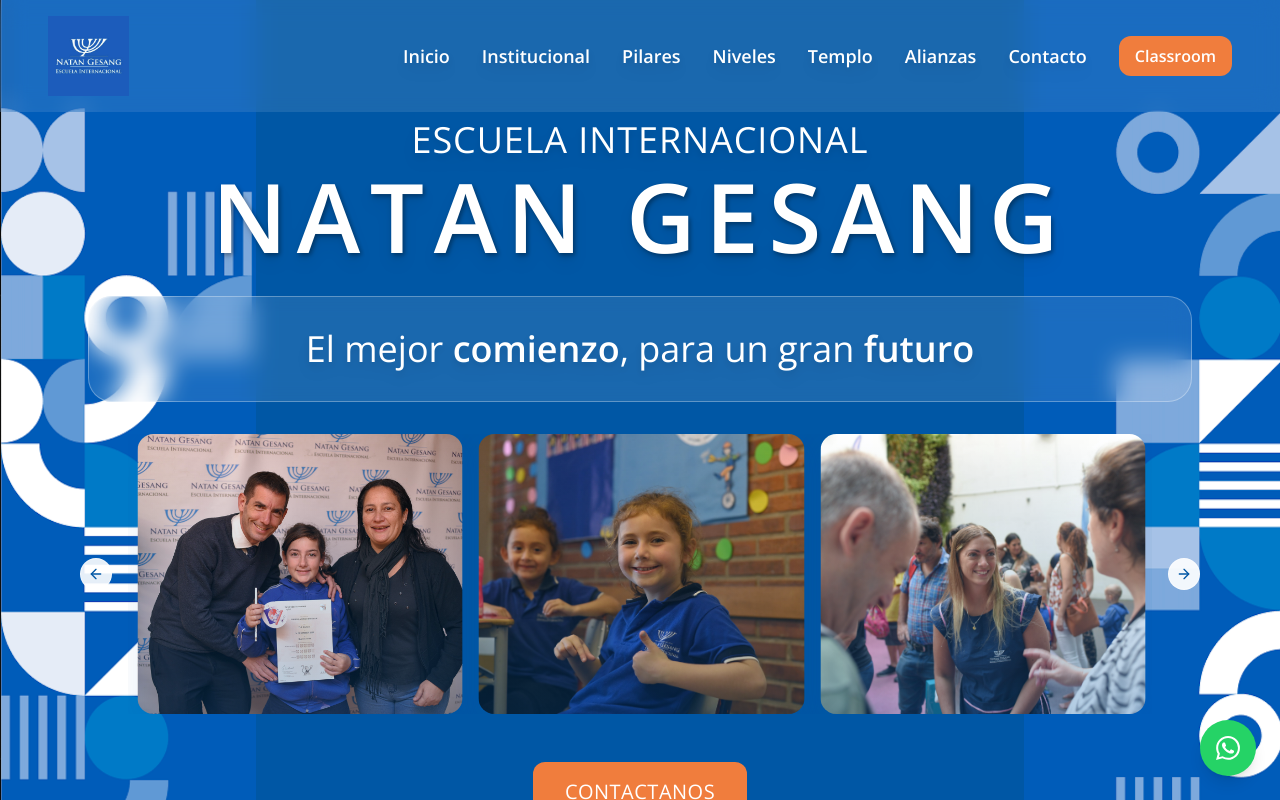
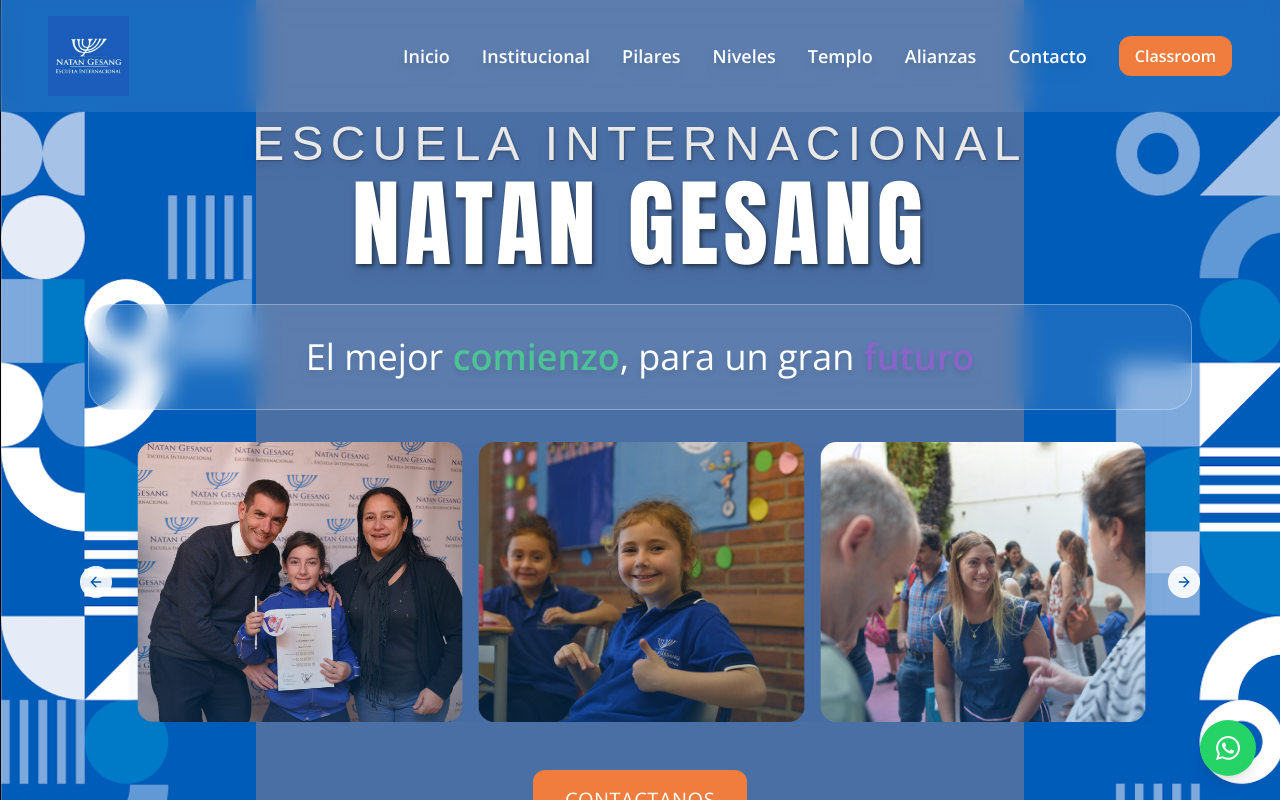
Before and after one commit to natangesang/natan-gesang-web, a React (Vite) app: page / in a window 1280 px wide. Shown: the top 800 px of the page. Built offline with nearby package versions, Linux system fonts and the light colour scheme.

Commit message:
Fix: Hero background and text styles
Unified the Hero background color with the frames, updated "ESCUELA INTERNACIONAL" typography, and styled "comienzo" and "futuro" with the specified colors.

```diff
--- a/src/components/Hero.tsx
+++ b/src/components/Hero.tsx
@@ -27,7 +27,8 @@ const Hero = () => {
   return (
     <section
       id="inicio"
-      className="relative min-h-screen flex items-center justify-center overflow-hidden bg-natan-blue"
+      className="relative min-h-screen flex items-center justify-center overflow-hidden"
+      style={{ backgroundColor: '#4A6FA5' }}
     >
       {/* Marco lateral izquierdo */}
       <div
@@ -54,15 +55,27 @@ const Hero = () => {
       <div ref={heroRef} className="container-section text-center text-white relative z-10 opacity-0 translate-y-10 transition-all duration-1000">
         <div className="max-w-6xl mx-auto px-[24px] py-[24px]">
           <h1 className="mb-8 drop-shadow-lg">
-            <span className="block text-4xl md:text-5xl font-light tracking-wide text-white lg:text-4xl uppercase">
+            <span
+              className="block text-3xl md:text-4xl lg:text-5xl uppercase tracking-wider"
+              style={{
+                fontFamily: 'Arial, sans-serif',
+                fontWeight: '300',
+                color: '#E8E8E8',
+                letterSpacing: '0.15em',
+                textShadow: '1px 1px 2px rgba(0,0,0,0.3)'
+              }}
+            >
               ESCUELA INTERNACIONAL
             </span>
             <span
+              className="block text-5xl md:text-6xl lg:text-8xl uppercase mt-2"
               style={{
-                textShadow: '2px 2px 4px rgba(0,0,0,0.3)',
-                letterSpacing: '0.1em'
+                fontFamily: 'Impact, Arial Black, sans-serif',
+                fontWeight: '900',
+                color: '#FFFFFF',
+                letterSpacing: '0.05em',
+                textShadow: '2px 2px 4px rgba(0,0,0,0.5)'
               }}
-              className="block text-5xl md:text-6xl font-bold tracking-wider mt-2 text-white lg:text-8xl uppercase"
             >
               NATAN GESANG
             </span>
@@ -71,7 +84,7 @@ const Hero = () => {
           {/* Mensaje destacado principal */}
           <div className="mb-8 p-8 bg-white/10 backdrop-blur-md rounded-3xl border border-white/30">
             <p className="text-3xl md:text-4xl font-light leading-relaxed text-white drop-shadow-lg">
-              El mejor <span className="font-bold text-white">comienzo</span>, para un gran <span className="font-bold text-white">futuro</span>
+              El mejor <span className="font-bold" style={{ color: '#4DC295' }}>comienzo</span>, para un gran <span className="font-bold" style={{ color: '#8A65C9' }}>futuro</span>
             </p>
           </div>
 
```
